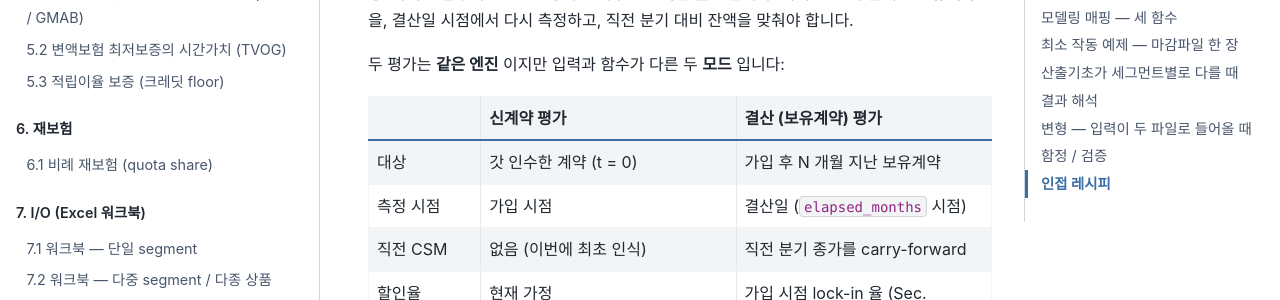
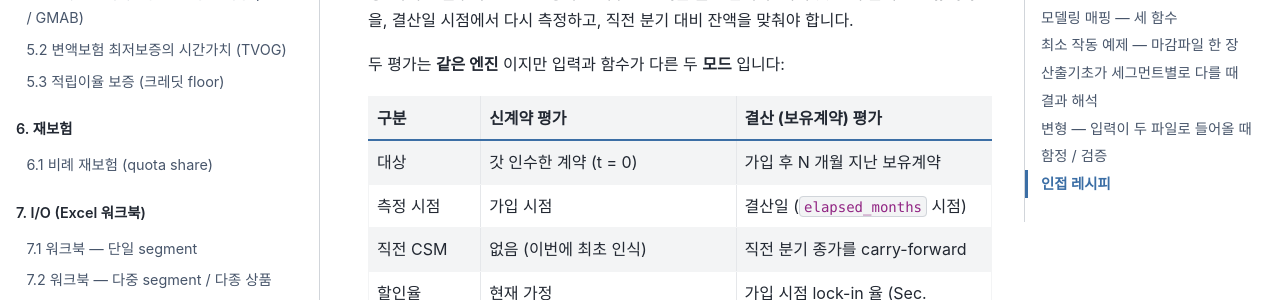
Before and after one commit to seokhoonj/fastcashflow, a Sphinx documentation site: the page built from docs/cookbook/workflow/settlement.md, in a window 1280 px wide and 900 px high, scrolled down 479 px. Shown: the part 152-452 px from the top of the window. Built offline with Sphinx 7.4.7 and the PyData theme 0.15.4, drawn with Linux system fonts in a browser that asks for light colours.

Commit message:
docs(cookbook): label the empty corner cell in the comparison tables

```diff
--- a/docs/cookbook/workflow/settlement.md
+++ b/docs/cookbook/workflow/settlement.md
@@ -23,7 +23,7 @@
 :header-rows: 1
 :widths: 18 41 41
 
-* -
+* - 구분
   - 신계약 평가
   - 결산 (보유계약) 평가
 * - 대상
```
Also changed, not shown: docs/cookbook/simple/term-life.md (+1 -1 lines).
